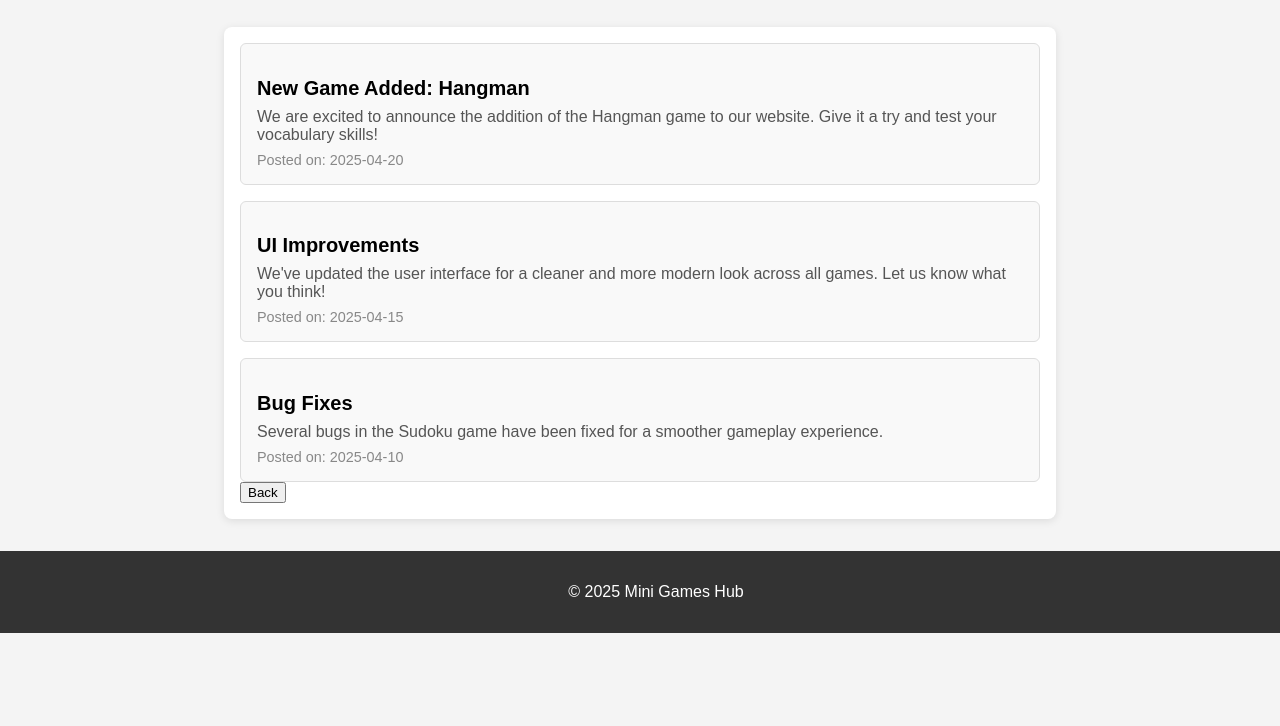
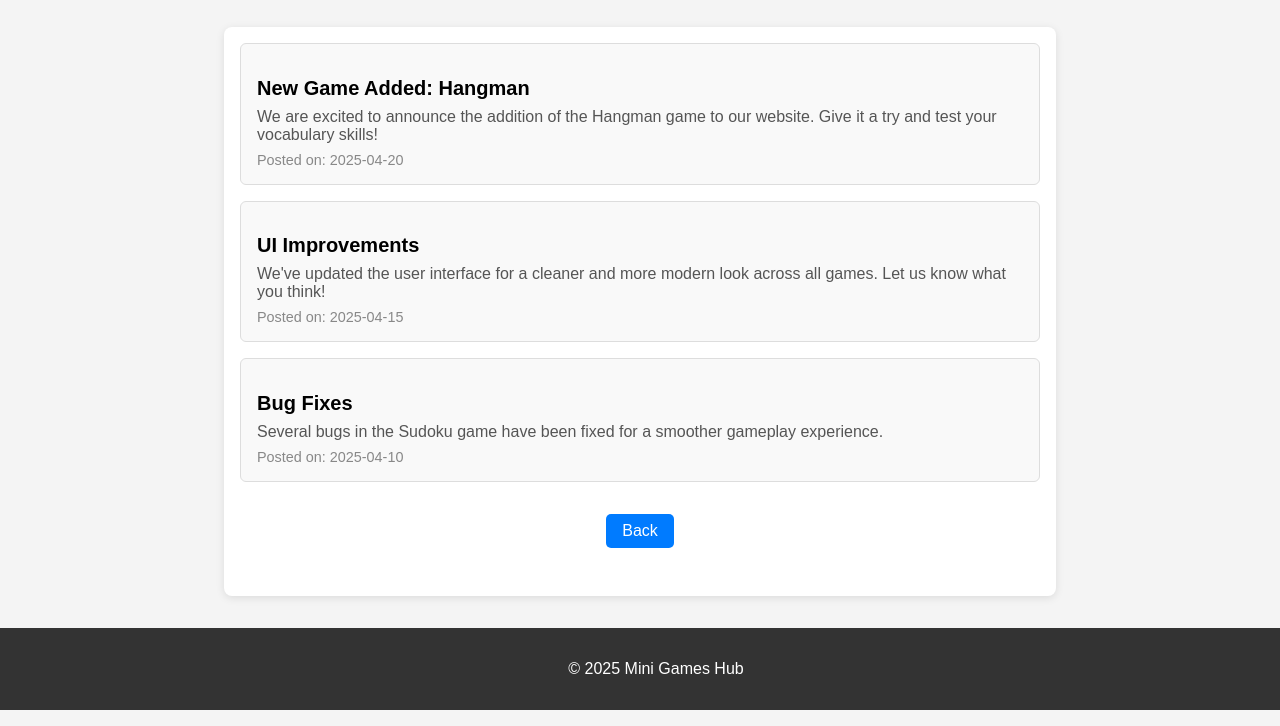
Before and after one commit to HarryJ236/website, a plain HTML site: page Updates/index.html in a window 1280 px wide. Shown: the part 74-800 px from the top of the page. Drawn offline with Linux system fonts and the light colour scheme.

Commit message:
Update style.css

```diff
--- a/Updates/style.css
+++ b/Updates/style.css
@@ -12,7 +12,21 @@ header {
   text-align: center;
   padding: 1rem 0;
 }
+#back-button {
+  display: block;
+  margin: 2rem auto;
+  padding: 0.5rem 1rem;
+  font-size: 1rem;
+  color: white;
+  background-color: #007BFF;
+  border: none;
+  border-radius: 5px;
+  cursor: pointer;
+}
 
+#back-button:hover {
+  background-color: #0056b3;
+}
 h1 {
   margin: 0;
 }
```
